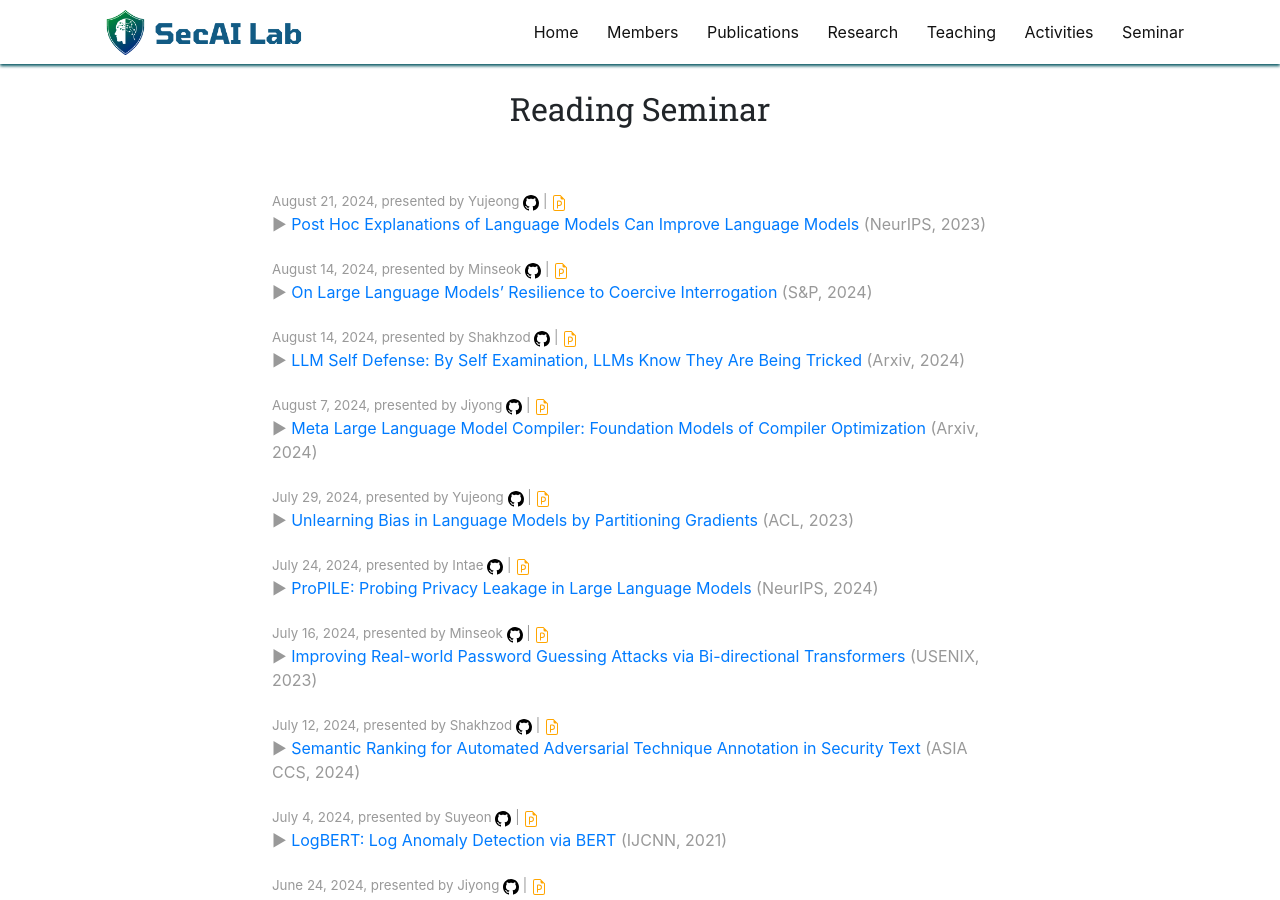
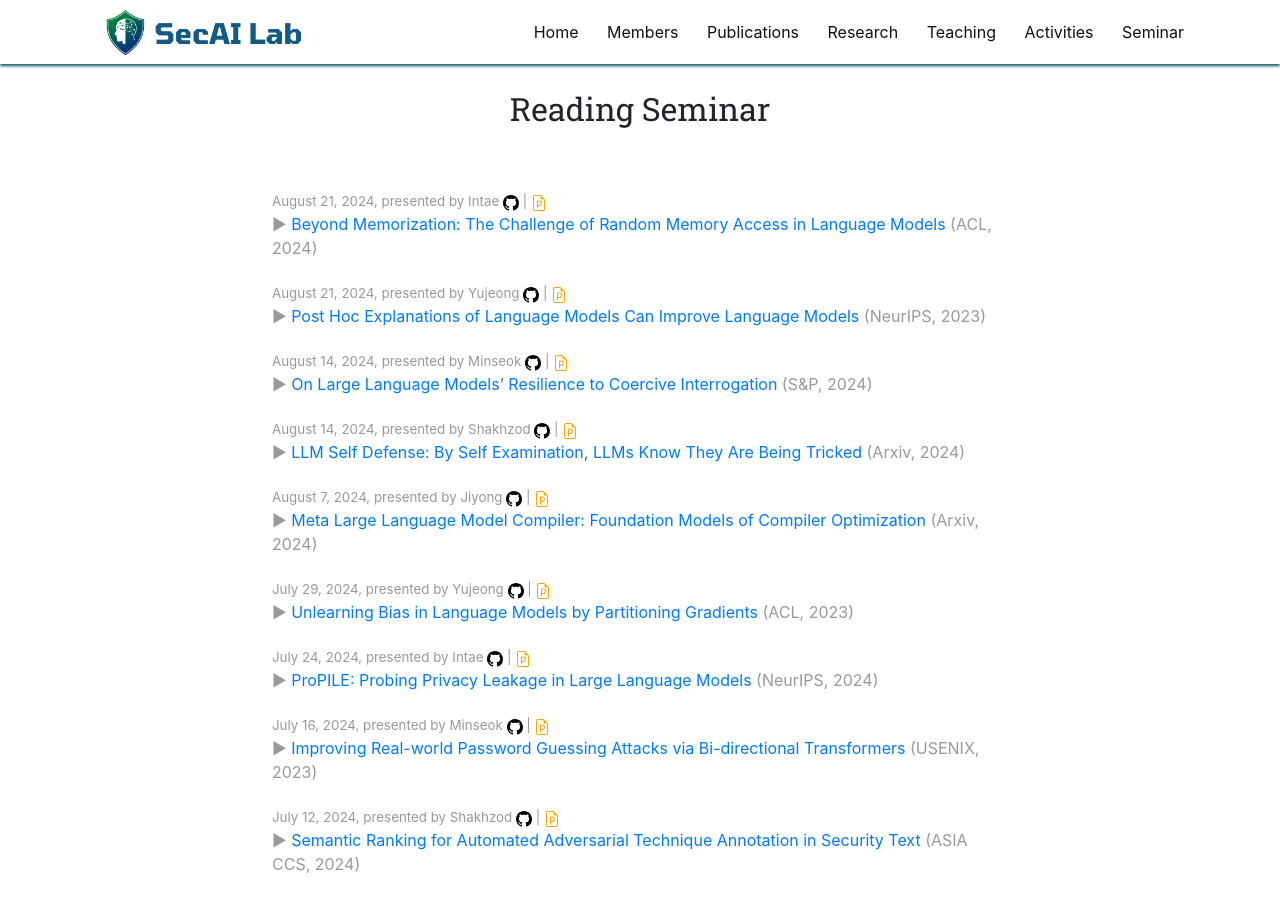
Before and after one commit to SecAI-Lab/secai-lab.github.io, a Jekyll site: the page built from pages/seminar.md, in a window 1280 px wide and 900 px high. Built offline with Jekyll 4.4.1, drawn with Linux system fonts in a browser that asks for light colours; nearby versions of some CDN libraries; some of the changed lines change nothing that is shown.

Commit message:
Update readings.yml

```diff
--- a/_data/readings.yml
+++ b/_data/readings.yml
@@ -1,3 +1,13 @@
+- title: "Beyond Memorization: The Challenge of Random Memory Access in Language Models"
+  link: "https://arxiv.org/abs/2403.07805"
+  ppt_link: ""
+  code_link: ""
+  presenter: Intae
+  conference: ACL
+  date: 2024.08.21
+  pub_year: 2024
+  discussion: "(Discussion) This paper explores the memory access patterns of language models (LMs), particularly focusing on the challenges they face with random access to memorized information. The authors demonstrate that while LMs can sequentially reproduce stored content effectively, they struggle with accessing information in random segments, especially in the middle of memorized sequences. To address this, the paper proposes two strategies that \"recitation\" (having the model first recall the content) and \"permutation\" (shuffling sentence order) and shows through experiments that these methods can significantly improve the model's performance. The study provides valuable insights into the limitations of memory access in LMs and suggests practical ways to enhance their performance in real-world applications. However, the research is limited to decoder-only models and does not explore larger models beyond 7 billion parameters, which could offer further insights. Additionally, experiments are conducted on a fixed-size text corpus, leaving questions about scalability to larger pretraining datasets. Despite these limitations, the paper makes an important contribution to understanding and improving memory access in language models."
+
 - title: "Post Hoc Explanations of Language Models Can Improve Language Models"
   link: "https://arxiv.org/pdf/2305.11426"
   ppt_link: "https://docs.google.com/presentation/d/1_2KVJPmfgwGfG90SxW2SivejuPYqtM2xpqqVR6GyCsk/edit#slide=id.p"
```
